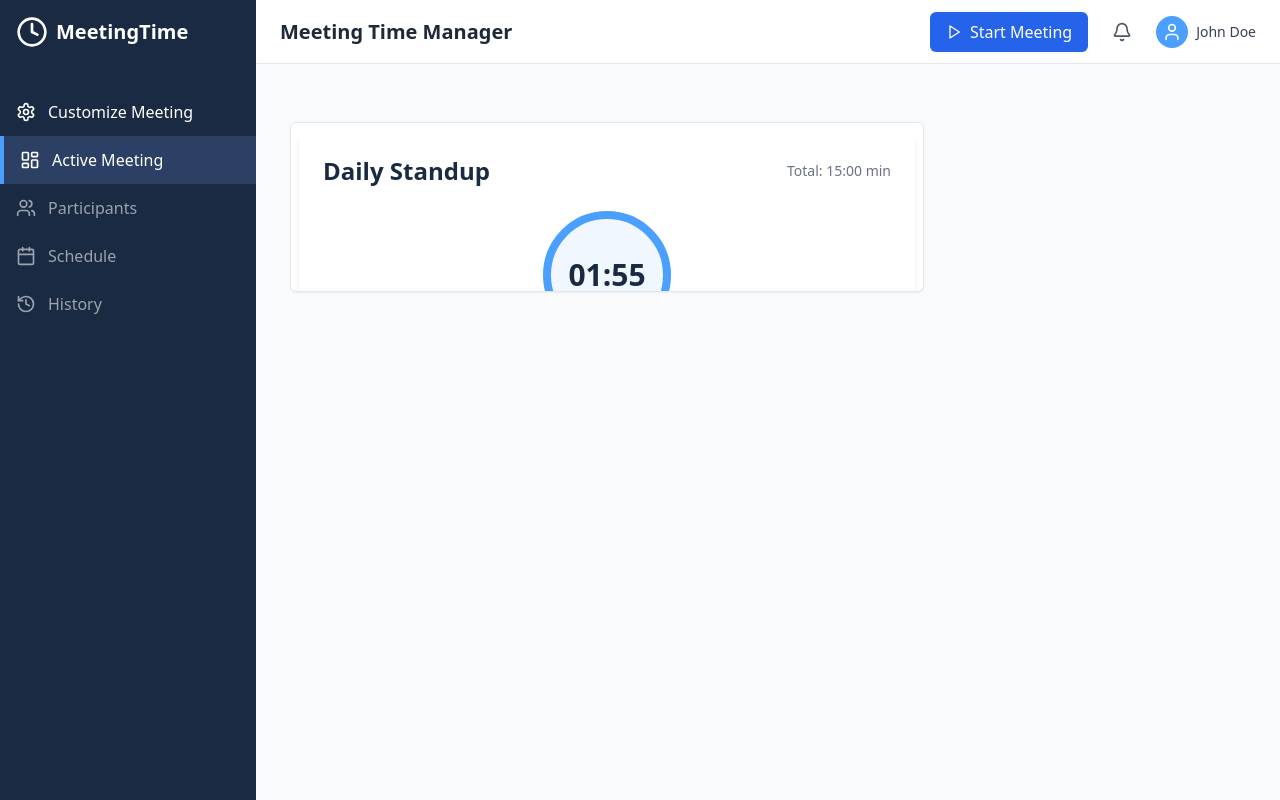
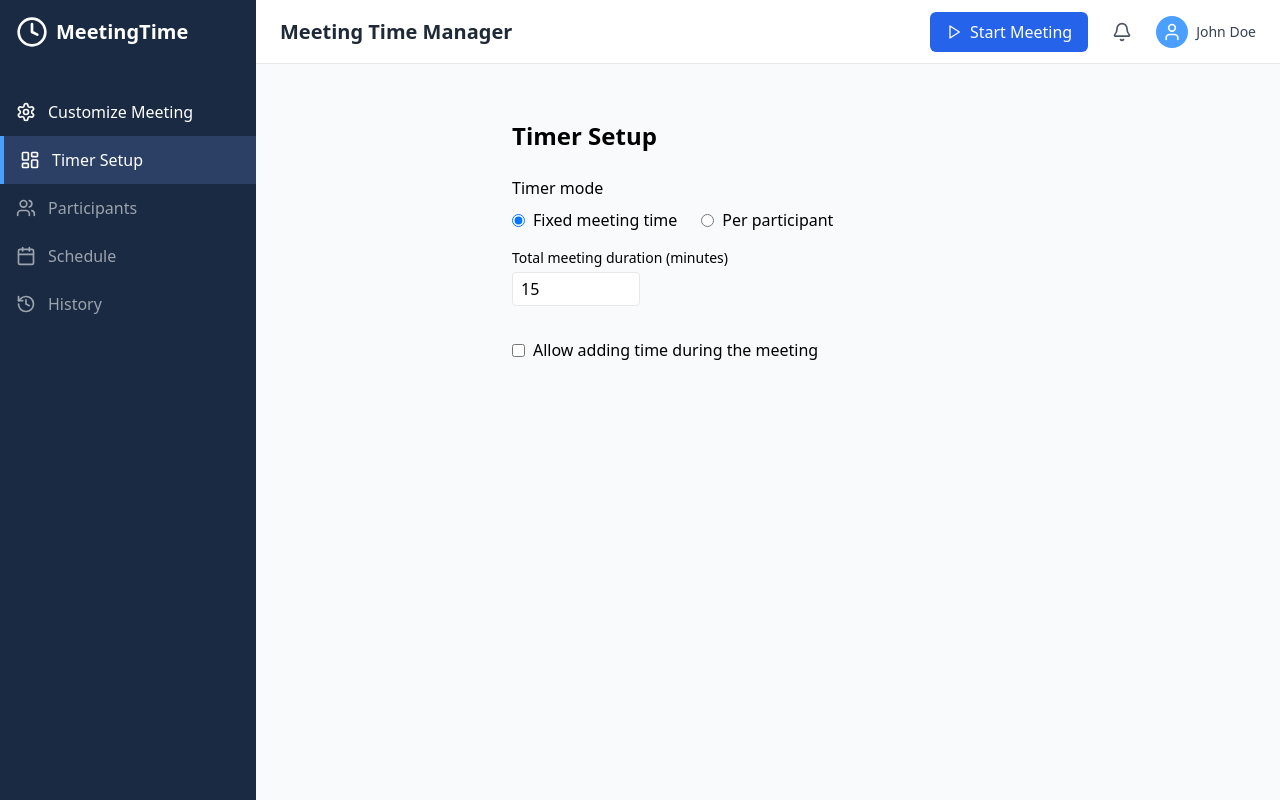
Before and after one commit to avitalsl/timerAppv3, a React (Vite) app in the folder newStandApp/: page /meeting in a window 1280 px wide. Built offline with nearby package versions, Linux system fonts and the light colour scheme.

Commit message:
feat(timer-setup)[AI]: implement TimerSetup UI, logic, and localStorage persistence; update routing and sidebar; document plan

```diff
--- a/newStandApp/src/App.tsx
+++ b/newStandApp/src/App.tsx
@@ -7,7 +7,7 @@ import {
 } from 'react-router-dom'
 import MainLayout from './layouts/MainLayout'
 import SetupScreen from './pages/SetupScreen'
-import MeetingScreen from './pages/MeetingScreen'
+import TimerSetup from './pages/TimerSetup'
 
 function App() {
   return (
@@ -16,7 +16,7 @@ function App() {
         <Routes>
           <Route path="/" element={<MainLayout />}>
             <Route index element={<SetupScreen />} />
-            <Route path="meeting" element={<MeetingScreen />} />
+            <Route path="meeting" element={<TimerSetup />} />
             <Route path="*" element={<Navigate to="/" replace />} />
           </Route>
         </Routes>
--- a/newStandApp/src/components/Sidebar.tsx
+++ b/newStandApp/src/components/Sidebar.tsx
@@ -41,7 +41,7 @@ const Sidebar = () => {
           data-testid="sidebar-nav-link-meeting"
         >
           <LayoutDashboardIcon className="h-5 w-5" />
-          <span className="ml-3 hidden md:block">Active Meeting</span>
+          <span className="ml-3 hidden md:block">Timer Setup</span>
         </NavLink>
         <div className="flex items-center py-3 px-4 text-gray-400">
           <UsersIcon className="h-5 w-5" />
--- /dev/null
+++ b/newStandApp/src/pages/TimerSetup.tsx
@@ -0,0 +1,160 @@
+/**
+ * TimerSetup component placeholder.
+ * Implement your timer setup UI here.
+ */
+import React, { useState } from 'react';
+
+/**
+ * TimerSetup component allows users to configure meeting timer settings.
+ */
+const TIMER_SETUP_STORAGE_KEY = 'timerSetupConfig';
+
+const TimerSetup: React.FC = () => {
+  // State for timer mode
+  const [mode, setMode] = useState<'fixed' | 'per-participant'>('fixed');
+  const [totalDuration, setTotalDuration] = useState<number>(15); // in minutes
+  const [perParticipant, setPerParticipant] = useState<number>(1); // in minutes
+  const [allowExtension, setAllowExtension] = useState<boolean>(false);
+  const [extensionAmount, setExtensionAmount] = useState<number>(1); // in minutes
+
+  // Load preferences from localStorage on mount
+  React.useEffect(() => {
+    try {
+      const raw = localStorage.getItem(TIMER_SETUP_STORAGE_KEY);
+      if (raw) {
+        const saved = JSON.parse(raw);
+        if (saved.mode === 'fixed' || saved.mode === 'per-participant') setMode(saved.mode);
+        if (typeof saved.totalDurationMinutes === 'number') setTotalDuration(saved.totalDurationMinutes);
+        if (typeof saved.perParticipantMinutes === 'number') setPerParticipant(saved.perParticipantMinutes);
+        if (typeof saved.allowExtension === 'boolean') setAllowExtension(saved.allowExtension);
+        if (typeof saved.extensionAmountMinutes === 'number') setExtensionAmount(saved.extensionAmountMinutes);
+      }
+    } catch (e) {
+      // Ignore errors
+    }
+  }, []);
+
+  // Save preferences to localStorage when state changes
+  React.useEffect(() => {
+    const config = {
+      mode,
+      totalDurationMinutes: mode === 'fixed' ? totalDuration : undefined,
+      perParticipantMinutes: mode === 'per-participant' ? perParticipant : undefined,
+      allowExtension,
+      extensionAmountMinutes: allowExtension ? extensionAmount : undefined,
+    };
+    try {
+      localStorage.setItem(TIMER_SETUP_STORAGE_KEY, JSON.stringify(config));
+    } catch (e) {
+      // Ignore errors
+    }
+  }, [mode, totalDuration, perParticipant, allowExtension, extensionAmount]);
+
+  // Validation (simple)
+  const isValidDuration = (val: number) => val > 0 && Number.isFinite(val);
+  const isValidExtension = (val: number) => val > 0 && Number.isFinite(val);
+
+  return (
+    <div className="max-w-xl mx-auto p-8" data-testid="screen-timer-setup">
+      <h2 className="text-2xl font-semibold mb-6">Timer Setup</h2>
+
+      {/* Timer Mode Selection */}
+      <section className="mb-8" data-testid="timer-mode-section">
+        <label className="block font-medium mb-2">Timer mode</label>
+        <div className="flex gap-6 mb-4">
+          <label className="flex items-center gap-2">
+            <input
+              type="radio"
+              name="timer-mode"
+              value="fixed"
+              checked={mode === 'fixed'}
+              onChange={() => setMode('fixed')}
+              data-testid="timer-mode-fixed"
+            />
+            <span>Fixed meeting time</span>
+          </label>
+          <label className="flex items-center gap-2">
+            <input
+              type="radio"
+              name="timer-mode"
+              value="per-participant"
+              checked={mode === 'per-participant'}
+              onChange={() => setMode('per-participant')}
+              data-testid="timer-mode-per-participant"
+            />
+            <span>Per participant</span>
+          </label>
+        </div>
+        {mode === 'fixed' ? (
+          <div className="flex flex-col gap-1">
+            <label htmlFor="total-duration" className="text-sm">Total meeting duration (minutes)</label>
+            <input
+              id="total-duration"
+              type="number"
+              min={1}
+              value={totalDuration}
+              onChange={e => setTotalDuration(Number(e.target.value))}
+              className="border rounded px-2 py-1 w-32"
+              data-testid="input-total-duration"
+            />
+            {!isValidDuration(totalDuration) && (
+              <span className="text-red-500 text-xs">Enter a valid duration</span>
+            )}
+          </div>
+        ) : (
+          <div className="flex flex-col gap-1">
+            <label htmlFor="per-participant" className="text-sm">Time per participant (minutes)</label>
+            <input
+              id="per-participant"
+              type="number"
+              min={1}
+              value={perParticipant}
+              onChange={e => setPerParticipant(Number(e.target.value))}
+              className="border rounded px-2 py-1 w-32"
+              data-testid="input-per-participant"
+            />
+            {!isValidDuration(perParticipant) && (
+              <span className="text-red-500 text-xs">Enter a valid time per participant</span>
+            )}
+          </div>
+        )}
+      </section>
+
+      {/* Enable Time Extension */}
+      <section className="mb-8" data-testid="time-extension-section">
+        <label className="flex items-center gap-2 mb-2">
+          <input
+            type="checkbox"
+            checked={allowExtension}
+            onChange={e => setAllowExtension(e.target.checked)}
+            data-testid="toggle-allow-extension"
+          />
+          Allow adding time during the meeting
+        </label>
+        {allowExtension && (
+          <div className="flex flex-col gap-1 ml-6 mt-2">
+            <label htmlFor="extension-amount" className="text-sm">
+              {mode === 'per-participant'
+                ? 'Time added per participant (minutes)'
+                : 'Time added to meeting (minutes)'}
+            </label>
+            <input
+              id="extension-amount"
+              type="number"
+              min={1}
+              value={extensionAmount}
+              onChange={e => setExtensionAmount(Number(e.target.value))}
+              className="border rounded px-2 py-1 w-32"
+              data-testid="input-extension-amount"
+            />
+            {!isValidExtension(extensionAmount) && (
+              <span className="text-red-500 text-xs">Enter a valid extension amount</span>
+            )}
+          </div>
+        )}
+      </section>
+    </div>
+  );
+};
+
+export default TimerSetup;
```
Also changed, not shown: 1 other file (tests, documents, lock files or other folders).
